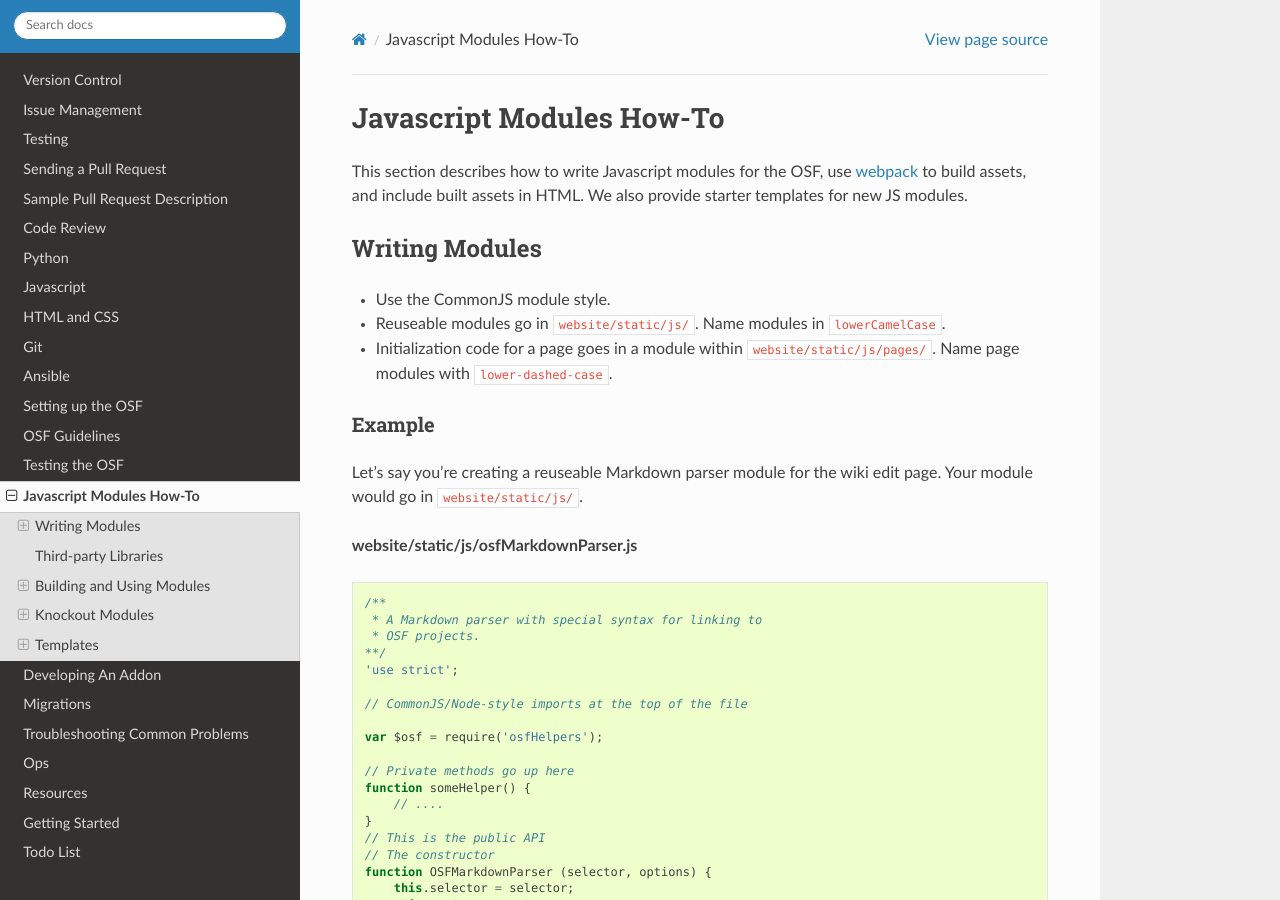
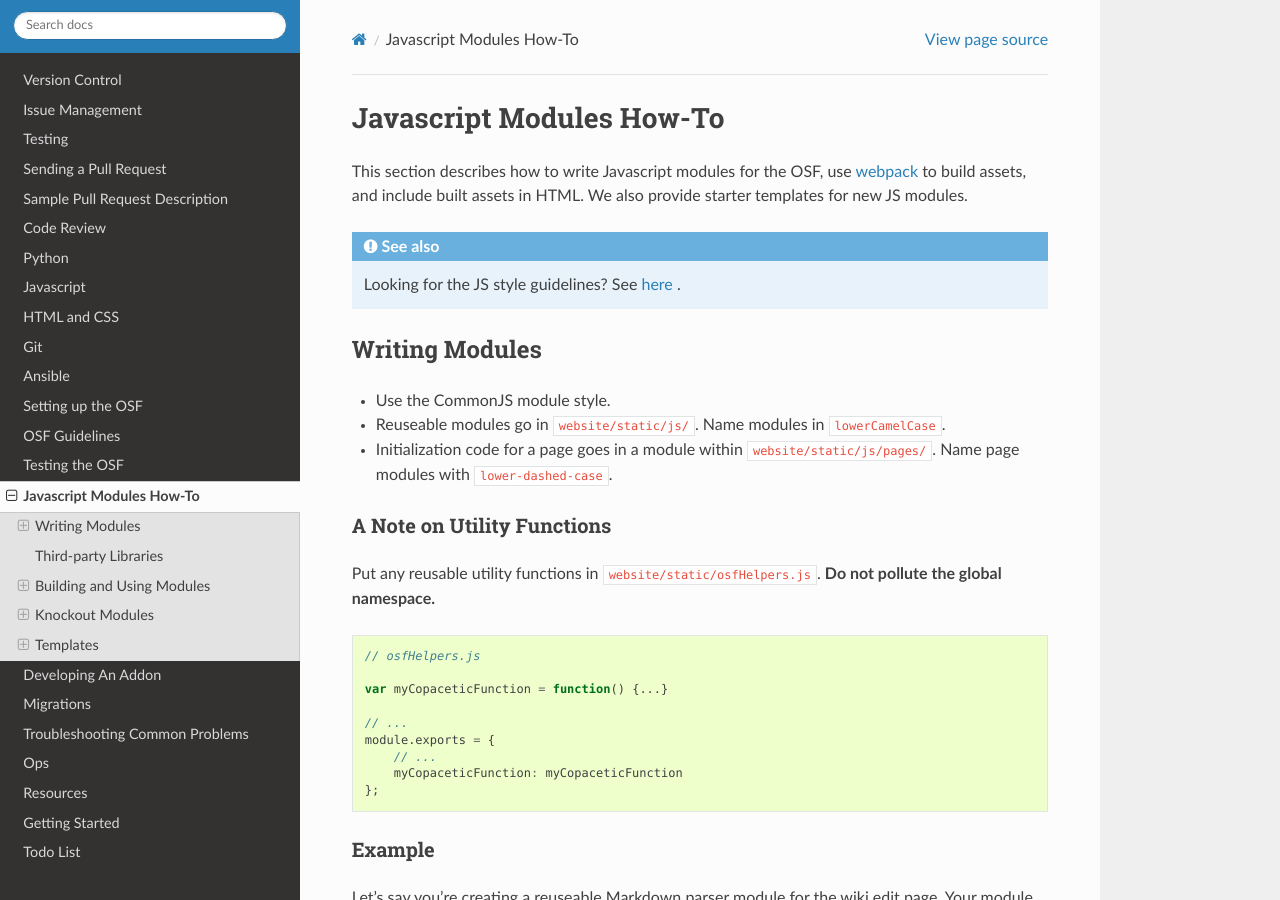
Before and after one commit to CenterForOpenScience/COSDev, a Sphinx documentation site: the page built from docs/osf/js_modules.rst, in a window 1280 px wide and 900 px high. Built offline with Sphinx 7.4.7 and the Read the Docs theme 2.0.0, drawn with Linux system fonts in a browser that asks for light colours.

Commit message:
Move "utility functions" section to OSF page; link to style guide

```diff
--- a/docs/osf/js_modules.rst
+++ b/docs/osf/js_modules.rst
@@ -5,12 +5,32 @@ Javascript Modules How-To
 
 This section describes how to write Javascript modules for the OSF, use `webpack <https://webpack.github.io/docs/>`_ to build assets, and include built assets in HTML. We also provide starter templates for new JS modules.
 
+.. seealso::
+    Looking for the JS style guidelines? See :ref:`here <javascript_style>` .
+
 Writing Modules
 ***************
 
 - Use the CommonJS module style.
 - Reuseable modules go in ``website/static/js/``. Name modules in ``lowerCamelCase``.
 - Initialization code for a page goes in a module within ``website/static/js/pages/``. Name page modules with ``lower-dashed-case``.
+
+A Note on Utility Functions
+---------------------------
+
+Put any reusable utility functions in ``website/static/osfHelpers.js``. **Do not pollute the global namespace.**
+
+.. code-block:: javascript
+
+    // osfHelpers.js
+
+    var myCopaceticFunction = function() {...}
+
+    // ...
+    module.exports = {
+        // ...
+        myCopaceticFunction: myCopaceticFunction
+    };
 
 Example
 -------
```
Also changed, not shown: docs/style_guides/javascript.rst (+7 -20 lines).
